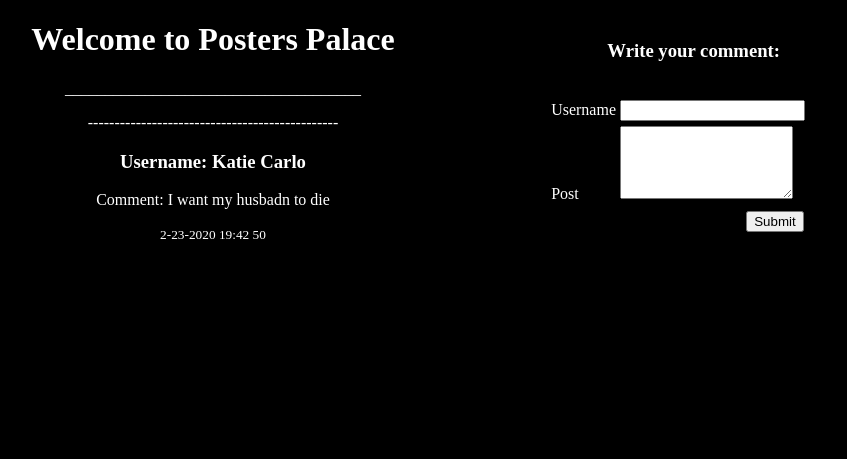
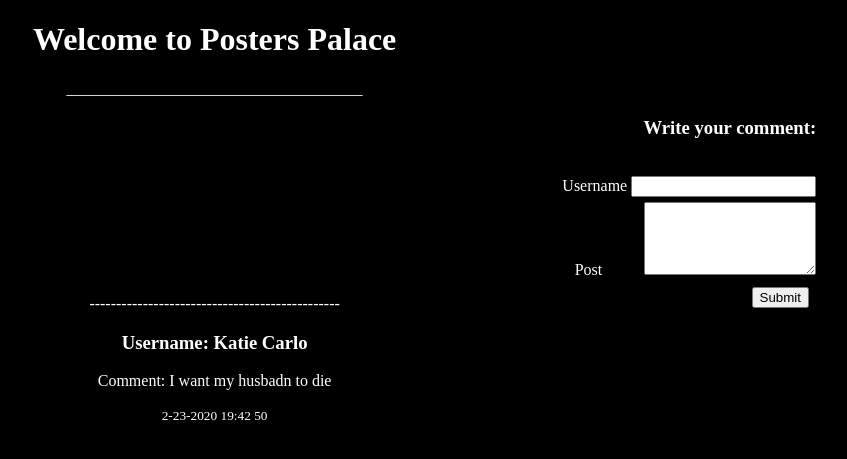
Before and after one commit to DeaDGxD/Posters-Palace, a Flask app: page / in a window 1280 px wide. Shown: the top 459 px of the page, without its empty margins (427-1274 px from the left). Run offline with Flask 2, Linux system fonts and the light colour scheme; data comes from the database, SQL or seed files in the repository; both versions use the stored data as it was after the commit.

Commit message:
css overflow fix and some astetic changes

```diff
--- a/static/style.css
+++ b/static/style.css
@@ -3,8 +3,8 @@ body{
     background-color: black;
 }
 .posting{
-    right: 3em;
-    position: absolute;
+text-align: right;
+    margin-right: 2em;
 }
 .area{
     height: 5em;
@@ -14,11 +14,12 @@ body{
 }
 .but{
     position: absolute;
-    right: .1em;
+    right: 3.3em;
     margin-top: .6em;
 }
 .stuff{
     text-align: center;
+    width: 100%;
 }
 .comm{
     margin-right: 30%;
@@ -30,4 +31,13 @@ body{
 .hcomm{
     margin-left: 3em;
     margin-bottom: 2em;
+    right: 2em;
 }
+.headz{
+    text-align: center;
+    display: block;
+}
+body{
+    width: 99%;
+    overflow: auto;
+}
--- a/templates/home.html
+++ b/templates/home.html
@@ -7,20 +7,20 @@
     <link rel="stylesheet" href="/static/style.css">
 </head>
 <body>
-<div class='posting'>
-    <form method="post" action="">
+<div class="headz">
+    <h1 class="welcome">Welcome to Posters Palace</h1>
+    <p class="line">_____________________________________</p>
+</div>
+<form class="posting" method="post" action="">
     <h3 class="hcomm">Write your comment:</h3>
     <label>Username</label>
-        <input name="username" type="text" max="25" autocomplete="off" required>
+    <input class="username" name="username" type="text" max="25" autocomplete="off" required>
     <br>
     <label>Post</label>
         <textarea class="area" name="message" max="3000" autocomplete="off" autocapitalize="sentences" spellcheck="true" required></textarea>
     <br>
     <button class="but" type="submit">Submit</button>
 </form>
-</div >
-<h1 style="text-align: center">Welcome to Posters Palace</h1>
-<p style="text-align: center">_____________________________________</p>
 {% for c in comment %}
 <div class="stuff">
     <p>-----------------------------------------------</p>
```
Also changed, not shown: comments.db. Lines whose indentation alone changed are shown as unchanged.
